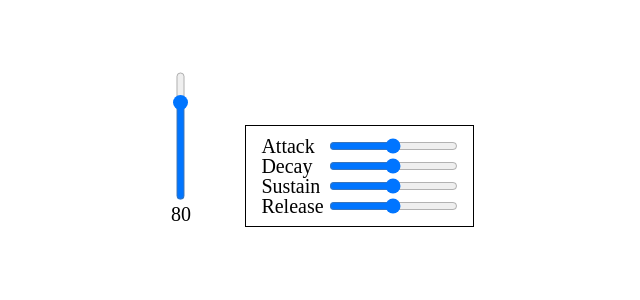
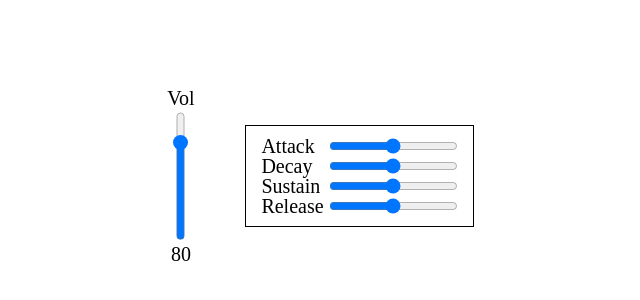
Before and after one commit to clay-bugg/Synth, a Nuxt app: page / in a window 1280 px wide. Shown: the part 224-524 px from the top of the page, without its empty margins (345-985 px from the left). Built offline with nearby package versions, Linux system fonts and the light colour scheme.

Commit message:
added 'vol label to colume input'

```diff
--- a/components/VolumeSlider.vue
+++ b/components/VolumeSlider.vue
@@ -1,5 +1,6 @@
 <template>
   <div class="volume-slider">
+    <p>Vol</p>
     <input v-model="currentVolume" type="range" :min="0" :max="100" />
     <p>{{ currentVolume }}</p>
   </div>
```
